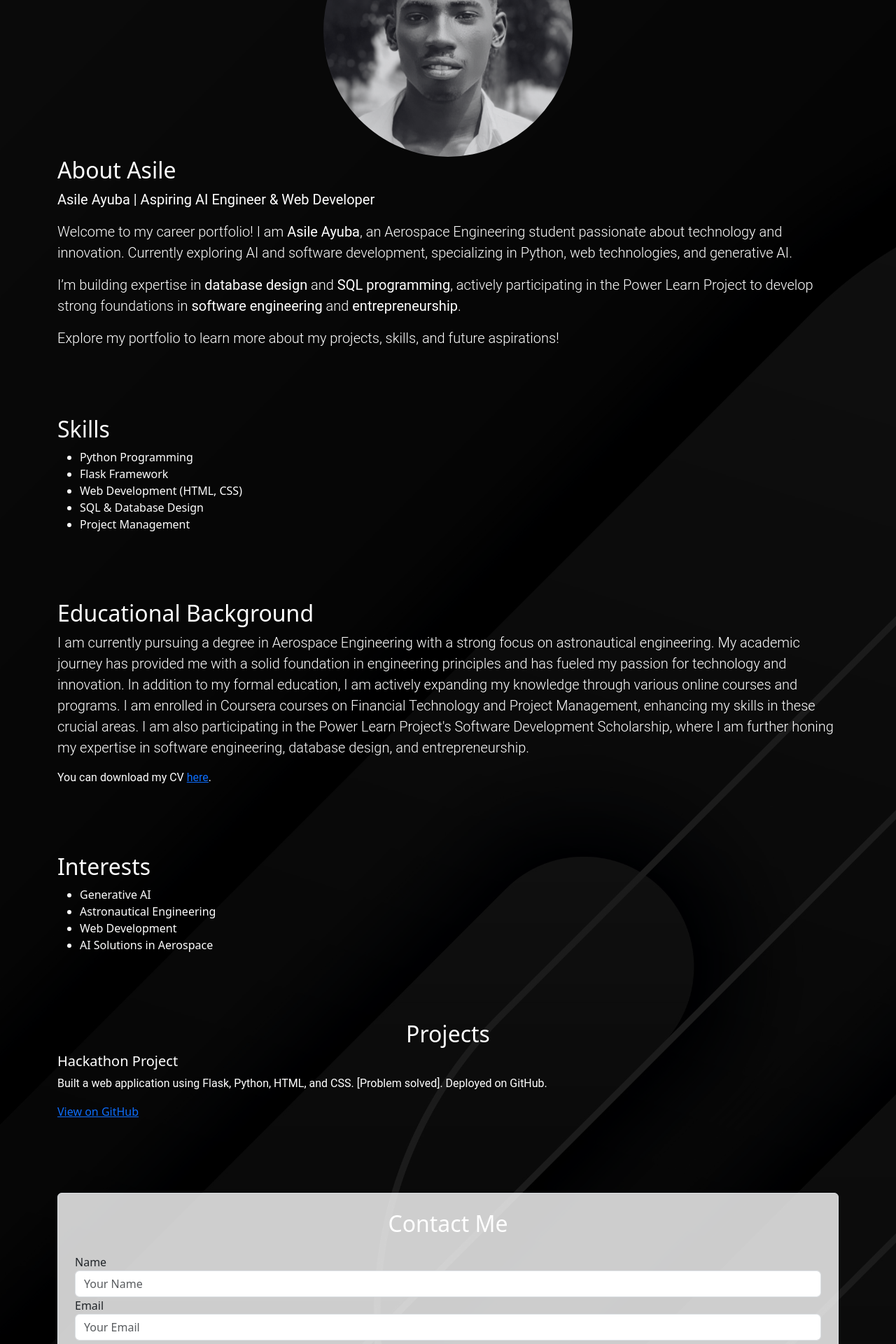
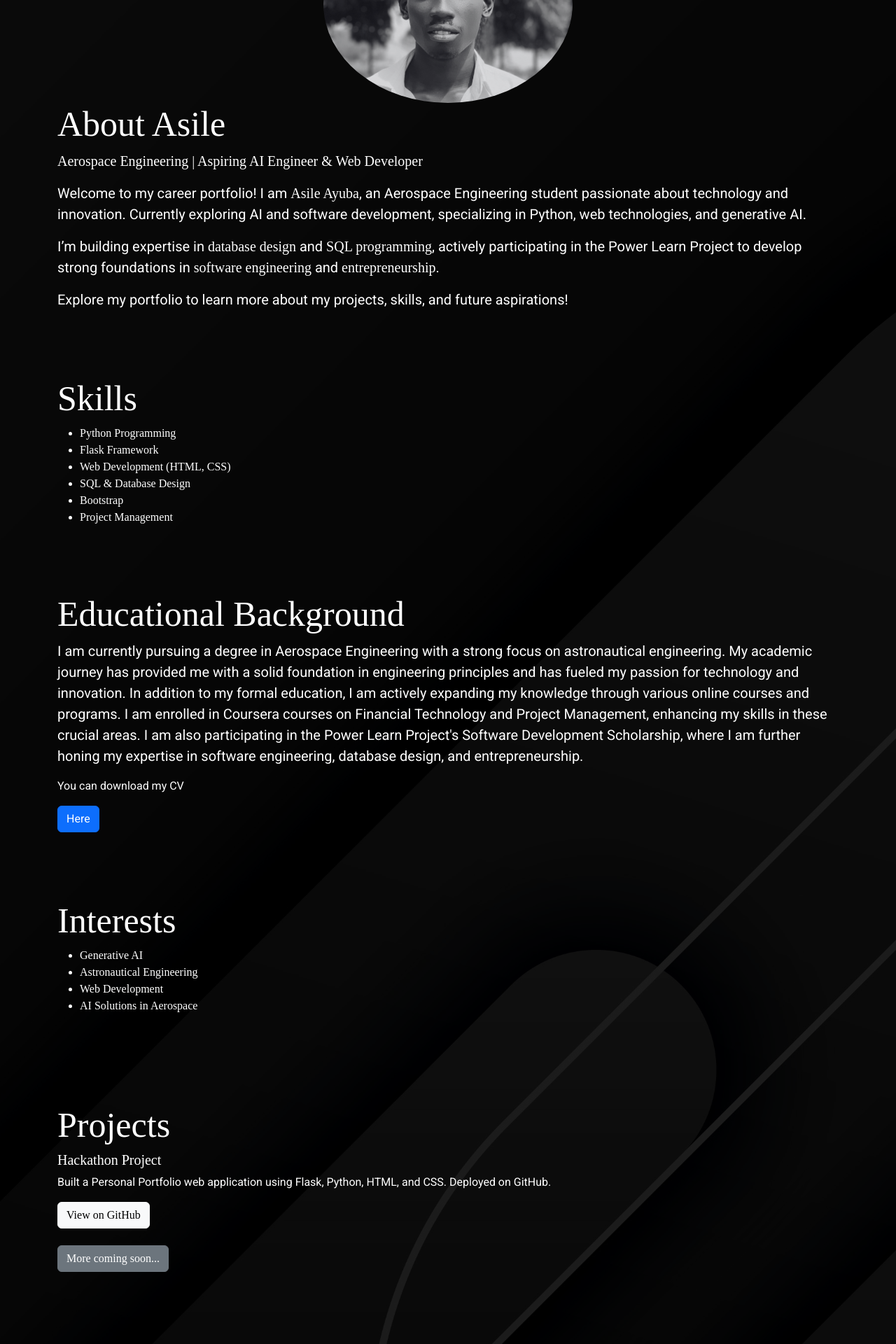
Before and after one commit to asileayuba/Asile-Career-Website, a Flask app: page / in a window 1280 px wide. Shown: the part 240-2160 px from the top of the page at 70% size. Run offline with Flask 3, Linux system fonts and the light colour scheme; some libraries are stand-ins or nearby versions.

Commit message:
Submittable Update!

```diff
--- a/app.py
+++ b/app.py
@@ -1,13 +1,38 @@
-from re import DEBUG, T
-from flask import Flask, render_template
+from flask import Flask, render_template, request, redirect, url_for
+from flask_sqlalchemy import SQLAlchemy
 
 app = Flask(__name__)
+app.config['SQLALCHEMY_DATABASE_URI'] = 'sqlite:///contact_messages.db'
+app.config['SQLALCHEMY_TRACK_MODIFICATIONS'] = False
+db = SQLAlchemy(app)
 
+class Message(db.Model):
+    id = db.Column(db.Integer, primary_key=True)
+    name = db.Column(db.String(100), nullable=False)
+    email = db.Column(db.String(100), nullable=False)
+    message = db.Column(db.Text, nullable=False)
 
 @app.route("/")
-def hello_world():
+def home():
     return render_template('home.html')
 
+@app.route("/contact", methods=['POST'])
+def contact():
+    name = request.form['name']
+    email = request.form['email']
+    message = request.form['message']
+
+    new_message = Message(name=name, email=email, message=message)
+    db.session.add(new_message)
+    db.session.commit()
+
+    return redirect(url_for('thank_you'))
+
+@app.route("/thank_you")
+def thank_you():
+    return "Thank you for your message!"
 
 if __name__ == "__main__":
+    with app.app_context():
+        db.create_all()  # Create the database and tables
     app.run(host='0.0.0.0', debug=True)
--- /dev/null
+++ b/init_db.py
@@ -0,0 +1,5 @@
+from app import app, db
+
+with app.app_context():
+    db.create_all()
+    print("Database and tables created.")
--- a/templates/home.html
+++ b/templates/home.html
@@ -2,18 +2,26 @@
 <html lang="en">
 <head>
     <meta charset="utf-8">
-    <meta http-equiv="X-UA-Compatible" content="IE=edge!">
+    <meta http-equiv="X-UA-Compatible" content="IE=edge">
     <meta name="viewport" content="width=device-width, initial-scale=1.0">
     <link href="https://cdn.jsdelivr.net/npm/bootstrap@5.3.3/dist/css/bootstrap.min.css" rel="stylesheet">
     <link href="https://cdnjs.cloudflare.com/ajax/libs/font-awesome/5.15.4/css/all.min.css" rel="stylesheet">
+    <link href="https://fonts.googleapis.com/css2?family=Roboto:wght@400;700&display=swap" rel="stylesheet">
+
     <title>Asile Portfolio</title>
     <style>
+        * {
+            font-family: 'Times New Roman', Times, serif;
+        }
+
         /* Background image with a dark overlay */
         body {
-            background-image: url("static/Background-Image.jpg");
+            background-image: url("{{ url_for('static', filename='Background-Image.jpg') }}");
             background-size: cover;
             background-position: center;
             position: relative;
+            color: white; /* Ensure text is white */
+            font-family: 'Roboto', sans-serif; /* Set the default font-family for the entire page */
         }
 
         /* Overlay to darken background */
@@ -33,11 +41,11 @@
             color: #ffffff; /* White text */
         }
 
-        h1 {
+        h2 {
             font-size: 50px;
             font-family: 'Times New Roman', Times, serif;
             font-weight: normal;
-            text-align: center;
+            text-align: left;
         }
 
         #banner {
@@ -78,12 +86,11 @@
         section {
             padding-top: 80px; /* Adjust this value to match the height of your navbar */
         }
-
-
     </style>
 </head>
 <body>
 
+    <!-- Navbar -->
     <nav class="navbar bg-body-tertiary fixed-top">
         <div class="container-fluid">
             <a class="navbar-brand" href="#">
@@ -126,20 +133,20 @@
                 </div>
             </div>
         </div>
-    </nav><br>
+    </nav>
+
+    <br>
 
     <div class="container">
-
         <!-- About Section -->
         <section id="about">
             <div class="row justify-content-center">
                 <div class="col-md-4 text-center">
-                <img id="banner" src="static/Profile-Pic.png" alt="Asile Careers" class="img-fluid rounded-circle">
+                    <img src="{{ url_for('static', filename='Profile-Pic.png') }}" alt="Asile Profile-Pic" class="img-fluid rounded-circle">
                 </div>
             </div>
-
             <h2>About Asile</h2>
-            <p class="lead"><strong>Asile Ayuba | Aspiring AI Engineer & Web Developer</strong></p>
+            <p class="lead"><strong>Aerospace Engineering | Aspiring AI Engineer & Web Developer</strong></p>
             <p class="lead">Welcome to my career portfolio! I am <strong>Asile Ayuba</strong>, an Aerospace Engineering student passionate about technology and innovation. Currently exploring AI and software development, specializing in Python, web technologies, and generative AI.</p>
             <p class="lead">I’m building expertise in <strong>database design</strong> and <strong>SQL programming</strong>, actively participating in the Power Learn Project to develop strong foundations in <strong>software engineering</strong> and <strong>entrepreneurship</strong>.</p>
             <p class="lead">Explore my portfolio to learn more about my projects, skills, and future aspirations!</p>
@@ -153,6 +160,7 @@
                 <li>Flask Framework</li>
                 <li>Web Development (HTML, CSS)</li>
                 <li>SQL & Database Design</li>
+                <li>Bootstrap</li>
                 <li>Project Management</li>
             </ul>
         </section>
@@ -160,10 +168,9 @@
         <!-- Educational Background -->
         <section id="education">
             <h2>Educational Background</h2>
-            <p class="lead">
-                I am currently pursuing a degree in Aerospace Engineering with a strong focus on astronautical engineering. My academic journey has provided me with a solid foundation in engineering principles and has fueled my passion for technology and innovation. In addition to my formal education, I am actively expanding my knowledge through various online courses and programs. I am enrolled in Coursera courses on Financial Technology and Project Management, enhancing my skills in these crucial areas. I am also participating in the Power Learn Project's Software Development Scholarship, where I am further honing my expertise in software engineering, database design, and entrepreneurship.
-            </p>
-            <p>You can download my CV <a href="static/Asile's Resume.pdf" download>here</a>.</p>
+            <p class="lead">I am currently pursuing a degree in Aerospace Engineering with a strong focus on astronautical engineering. My academic journey has provided me with a solid foundation in engineering principles and has fueled my passion for technology and innovation. In addition to my formal education, I am actively expanding my knowledge through various online courses and programs. I am enrolled in Coursera courses on Financial Technology and Project Management, enhancing my skills in these crucial areas. I am also participating in the Power Learn Project's Software Development Scholarship, where I am further honing my expertise in software engineering, database design, and entrepreneurship.</p>
+            <p>You can download my CV </p>
+            <p><a href="static/Asile's Resume.pdf" class="btn btn-primary" download>Here</a></p>
         </section>
 
         <!-- Interests Section -->
@@ -178,35 +185,34 @@
         </section>
 
        <!-- Projects Section -->
-        <section id="projects">
-            <h2 class="text-center">Projects</h2>
+       <section id="projects" class="mt-5">
+        <h2>Projects</h2>
         <div class="project">
             <h5>Hackathon Project</h5>
-                <p>Built a web application using Flask, Python, HTML, and CSS. [Problem solved]. Deployed on GitHub.</p>
-                <a href="GitHub link">View on GitHub</a><br><br>
+            <p>Built a Personal Portfolio web application using Flask, Python, HTML, and CSS. Deployed on GitHub.</p>
+            <a href="https://github.com/asileayuba/Asile-Career-Website.git" class="btn btn-light">View on GitHub</a><br><br>
+            <p class="btn btn-secondary">More coming soon...</p>
         </div>
             </section>
 
-        <!-- Contact Form Section -->
-        <section id="contact">
-            <div class="contact-form-container">
-                <form class="contact-form bg-light p-4 border rounded">
-                    <h2 class="text-center mb-4">Contact Me</h2>
-                    <div class="form-group">
+            <!-- Contact Section -->
+            <section id="contact" class="mt-5">
+                <h2>Contact Me</h2>
+                <form method="post" action="{{ url_for('contact') }}">
+                    <div class="form-group mb-3">
                         <label for="name">Name</label>
-                        <input type="text" class="form-control" id="name" placeholder="Your Name">
+                        <input type="text" class="form-control" id="name" name="name" required>
                     </div>
-                    <div class="form-group">
+                    <div class="form-group mb-3">
                         <label for="email">Email</label>
-                        <input type="email" class="form-control" id="email" placeholder="Your Email">
+                        <input type="email" class="form-control" id="email" name="email" required>
                     </div>
-                    <div class="form-group">
+                    <div class="form-group mb-3">
                         <label for="message">Message</label>
-                        <textarea class="form-control" id="message" rows="4" placeholder="Your Message"></textarea>
-                    </div><br>
-                    <button type="submit" class="btn btn-primary btn-block">Submit</button>
+                        <textarea class="form-control" id="message" name="message" rows="4" required></textarea>
+                    </div>
+                    <button type="submit" class="btn btn-primary">Send Message</button>
                 </form>
-            </div>
 
                 <!-- Social Media Links -->
             <div class="social-links text-center mt-4">
@@ -220,20 +226,19 @@
                 <a href="https://github.com/asileayuba" target="_blank" title="GitHub">
                     <i class="fab fa-github"></i>
                 </a>
-            </div>
+            </section>
             </section>
         </div>
 
+    <!-- Bootstrap JS -->
     <script src="https://cdn.jsdelivr.net/npm/bootstrap@5.3.3/dist/js/bootstrap.bundle.min.js"></script>
 
-        <!-- Footer Section -->
+    <!-- Footer -->
     <footer class="bg-dark text-white text-center py-3 mt-5">
         <div class="container">
             <p class="mb-0">&copy; 2024 Asile Portfolio. All Rights Reserved.</p>
         </div>
     </footer>
 
-    </footer>
-
 </body>
 </html>
```
Also changed, not shown: README.md. Lines whose indentation alone changed are shown as unchanged.
